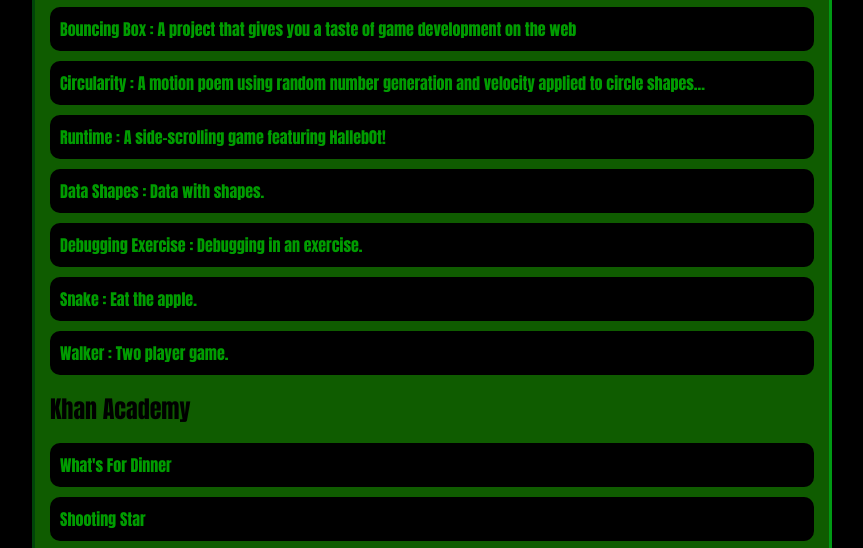
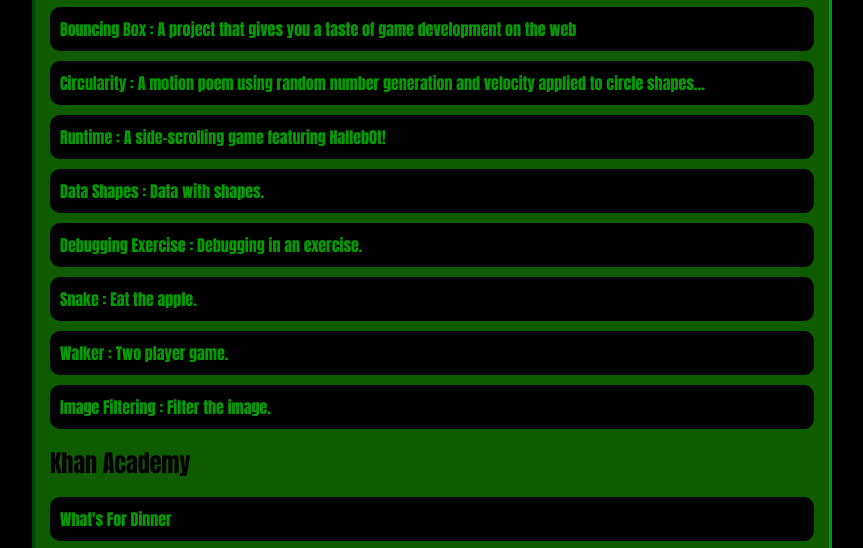
Before and after one commit to matthewscott2/matthewscott.github.io, a plain HTML site: page portfolio.html in a window 1280 px wide. Shown: the part 250-798 px from the top of the page, without its empty margins (208-1071 px from the left). Drawn offline with Linux system fonts and the light colour scheme.

Commit message:
saving image filtering

```diff
--- a/portfolio.html
+++ b/portfolio.html
@@ -31,6 +31,7 @@
                   <li><a href="https://matthewscott2.github.io/matthewscottasd2.github.io/asd-projects/debugging-exercise/">Debugging Exercise : Debugging in an exercise.</a></li>
                   <li><a href="https://matthewscott2.github.io/matthewscottasd2.github.io/asd-projects/snake/">Snake : Eat the apple.</a></li>
                   <li><a href="https://matthewscott2.github.io/matthewscottasd2.github.io/asd-projects/walker/">Walker : Two player game.</a></li>
+                  <li><a href="https://matthewscott2.github.io/matthewscottasd2.github.io/asd-projects/image-filtering/">Image Filtering : Filter the image.</a></li>
                 </ul>
                 <h2>Khan Academy</h2>
                 <ul id="portfolio">
```
